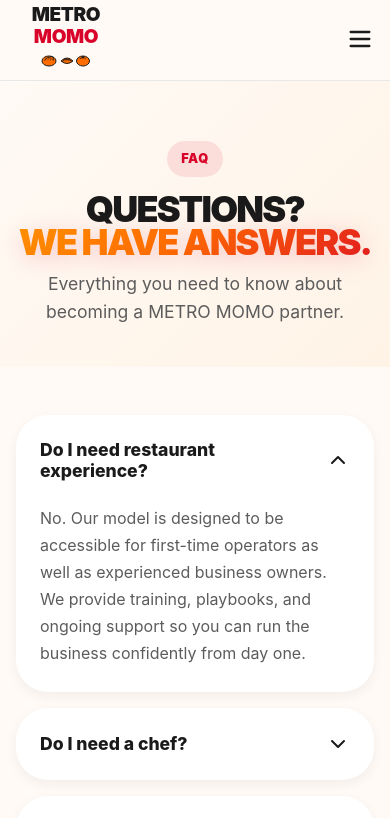
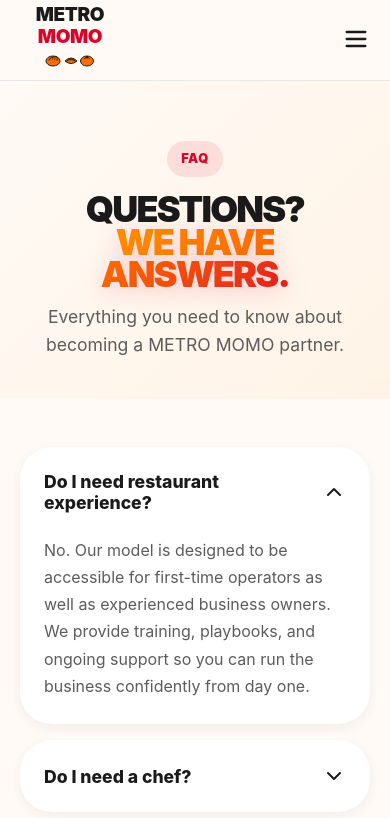
Before and after one commit to PB9181/metro-momo-website, a React (Vite) app: page /faq in a window 390 px wide. Shown: the top 818 px of the page. Built offline with nearby package versions, Linux system fonts and the light colour scheme.

Commit message:
Increase container padding and grid-3 gap for better breathing room

```diff
--- a/src/index.css
+++ b/src/index.css
@@ -73,7 +73,7 @@
   width: 100%;
   max-width: var(--max-width);
   margin: 0 auto;
-  padding: 0 24px;
+  padding: 0 32px;
 }
 
 .section {
@@ -213,7 +213,7 @@
 .grid-3 {
   display: grid;
   grid-template-columns: repeat(3, 1fr);
-  gap: 28px;
+  gap: 32px;
 }
 
 .grid-4 {
@@ -444,7 +444,7 @@
   }
 
   .container {
-    padding: 0 20px;
+    padding: 0 24px;
   }
 
   .grid-2,
@@ -482,7 +482,7 @@
 
 @media (max-width: 480px) {
   .container {
-    padding: 0 16px;
+    padding: 0 20px;
   }
 
   .section {
```
